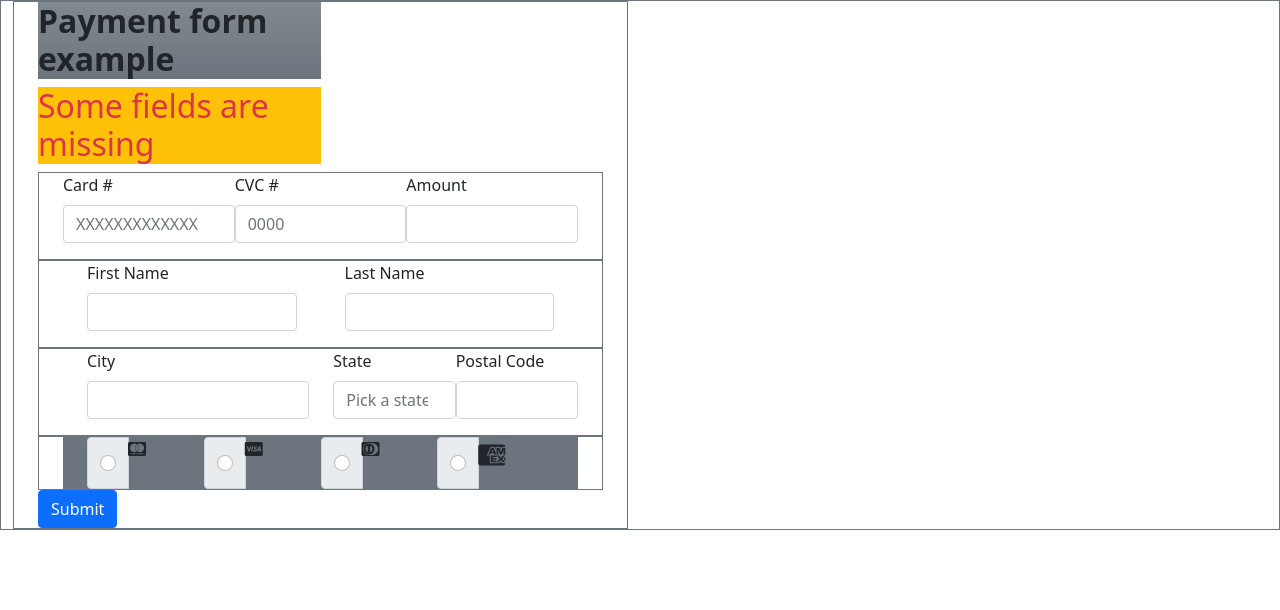
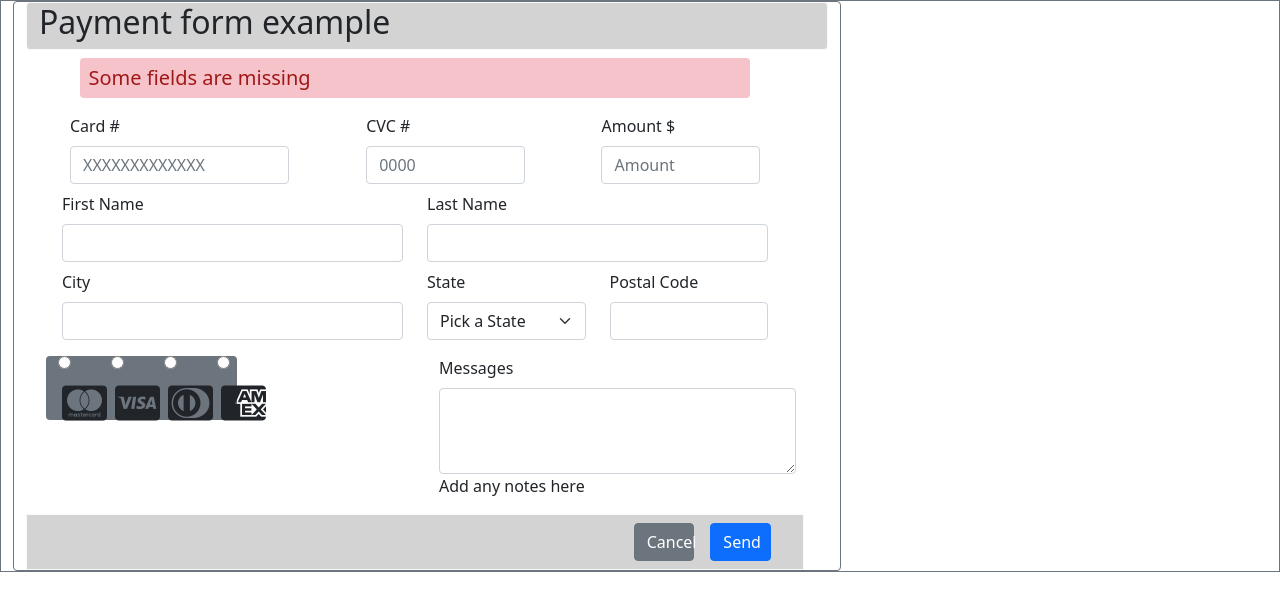
Before and after one commit to 4GeeksAcademy/omararcx-forms, a plain HTML site: page index.html in a window 1280 px wide. Drawn offline with nearby package versions, Linux system fonts and the light colour scheme.

Commit message:
second commit

```diff
--- a/index.html
+++ b/index.html
@@ -5,88 +5,94 @@
     <meta name="viewport" content="width=device-width, initial-scale=1.0">
     <script src="https://kit.fontawesome.com/a3eca10935.js" crossorigin="anonymous"></script>
     <link href="https://cdn.jsdelivr.net/npm/bootstrap@5.0.2/dist/css/bootstrap.min.css" rel="stylesheet" integrity="sha384-EVSTQN3/azprG1Anm3QDgpJLIm9Nao0Yz1ztcQTwFspd3yD65VohhpuuCOmLASjC" crossorigin="anonymous">
+    <link rel="stylesheet" href="styles.css">
     <title>Document</title>
 </head>
 <body>
     <div class="container-fluid border border-secondary">
-        <div class="row ">
-            <div class="col-6">
-                <form class="container border border-secondary">
-                    <div class="col-6 bg-secondary bg-gradient">
-                        <h2><strong>Payment form example </strong></h2>
+        <div class="row">
+            <div class="col-8">
+                <form class="container border border-secondary rounded">
+                    <div class="row border border-light rounded" id="lightbg">
+                        <h2>Payment form example</h2>
                     </div>
-                    <div class="col-6 bg-warning">
-                        <h2 class="text-danger">Some fields are missing</h2>
+                    <div class="row container d-flex justify-content-center">
+                            <h5 class="col-11 p-2 m-2 rounded" id="lightwarning"> Some fields are missing</h5>
                         </div>
-                    <div class="container-fluid d-flex justify-content-between border border-secondary">
-                        <div class="mb-3">
+                        <div class="row container-fluid d-flex justify-content-between">
+                            <div class="col-4 m-2 ">
                                 <label for="card#" class="form-label">Card #</label>
                                 <input type="text" placeholder="XXXXXXXXXXXXX" class="form-control" id="card#">
                             </div>
-                        <div class="mb-3">
+                            <div class="col-3 m-2">
                                 <label for="CVC" class="form-label">CVC #</label>
                                 <input type="text" placeholder="0000" class="form-control" id="CVC">
                             </div>
-                        <div class="mb-3" >
+                            <div class="col-3 m-2">
                                 <label for="amount" class="form-label">Amount</label>
-                            <input type="text" class="form-control" id="amount" >
+                                <span> <label for="amount"> $ </label><input type="text" placeholder="Amount" class="form-control" id="amount"> </span>
                             </div>
                         </div>
-                    <div class="container-fluid d-flex justify-content-between border border-secondary">
-                        <div class="mb-3 container-fluid">
+                        <div class="row container-fluid d-flex justify-content-between mb-2">
+                            <div class="col-6 container-fluid">
                                 <label for="name" class="form-label">First Name</label>
                                 <input type="name" class="form-control" id="name">
                             </div>
-                        <div class="mb-3 container-fluid">
+                            <div class="col-6 container-fluid">
                                 <label for="lastName" class="form-label">Last Name</label>
                                 <input type="name" class="form-control" id="lastName">
                             </div>
                         </div>
-                    <div class="container-fluid d-flex justify-content-between border border-secondary">
-                        <div class="mb-3 container-fluid">
+                        <div class="row container-fluid justify-content-between mb-3">
+                            <div class="col-6">
                                 <label for="city" class="form-label">City</label>
                                 <input type="Text" class="form-control" id="city">
                             </div>
-                        <div class="mb-3">
-                            <label for="State" class="form-label">State</label>
-                            <input type="number" placeholder="Pick a state" class="form-control" id="State">
+                            <div class="col-3">
+                                    <label for="inputState" class="form-label">State</label>
+                                    <select id="inputState" class="form-select">
+                                    <option selected>Pick a State</option>
+                                    <option>Antioquia</option>
+                                    <option>Amazonas</option>
+                                    <option>Santander</option>
+                                    </select>
                             </div>
-                        <div class="mb-3">
+                            <div class="col-3">
                                 <label for="postalCode" class="form-label">Postal Code</label>
                                 <input type="text" class="form-control" id="postalCode">
                             </div>
                         </div>
-                    <div class="container-fluid d-flex justify-content-between border border-secondary">
-                        <div class="container-fluid d-flex bg-secondary">
-                            <div class="input-group">
-                                <div class="input-group-text">
-                                <input class="form-check-input mt-0" name="cardType" type="radio" value="" aria-label="Radio button for following text input">
+                        <div class="row justify-content-between align-items-start mx-2 mt-3">
+                            <div class="col-3  d-flex bg-secondary rounded" id="cards">
+                                <div class="input-group align-items-center">
+                                    <input type="radio" id="master" name="cardType" value="">
+                                    <label class="fs-1 m-1" for="master"><i class="fa-brands fa-cc-mastercard"></i></label>
                                 </div>
-                                <p><i class="fa-brands fa-cc-mastercard"></i></p>
+                                <div class="input-group align-items-center">
+                                    <input type="radio" id="master" name="cardType" value="">
+                                    <label class="fs-1 m-1" for="master"><i class="fa-brands fa-cc-visa"></i></label>
                                 </div>
-                            <div class="input-group">
-                                <div class="input-group-text">
-                                <input class="form-check-input mt-0" name="cardType"  type="radio" value="" aria-label="Radio button for following text input">
+                                <div class="input-group align-items-center">
+                                    <input type="radio" id="master" name="cardType" value="">
+                                    <label class="fs-1 m-1" for="master"><i class="fa-brands fa-cc-diners-club"></i></label>
                                 </div>
-                                <p><i class="fa-brands fa-cc-visa"></i></p>
+
+                                <div class="input-group align-items-center">
+                                    <input type="radio" id="master" name="cardType" value="">
+                                    <label class="fs-1 m-1" for="master"><i class="fa-brands fa-cc-amex"></i></label>
                                 </div>
-                            <div class="input-group">
-                                <div class="input-group-text">
-                                <input class="form-check-input mt-0" name="cardType" type="radio" value="" aria-label="Radio button for following text input">
                             </div>
-                                <p><i class="fa-brands fa-cc-diners-club"></i></p>
-                            </div>
-                            <div class="input-group">
-                                <div class="input-group-text">
-                                <input class="form-check-input mt-0" name="cardType" type="radio" value="" aria-label="Radio button for following text input">
-                                </div>
-                                <p class="fs-4"><i class="fa-brands fa-cc-amex"></i></p>
-
+                            <div class="col-6">
+                                <label for="messages" class="form-label">Messages</label>
+                                <textarea class="form-control" id="messages" rows="3"></textarea>
+                                <p>Add any notes here</p>
                             </div>
                         </div>
 
+                    <div class="row container-fluid d-flex justify-content-end border border-light" id="lightbg">
+                        <button type="submit" class="col-1 btn btn-secondary m-2">Cancel</button>
+                        <button type="submit" class="col-1 btn btn-primary m-2">Send</button>
                     </div>
-                    <button type="submit" class="btn btn-primary">Submit</button>
                 </form>
             </div>
         </div>
--- /dev/null
+++ b/styles.css
@@ -0,0 +1,13 @@
+#lightbg {
+    background-color: lightgrey;
+}
+
+#lightwarning {
+    background-color: rgb(247, 195, 203);
+    font-weight: 400;
+    color: rgb(161, 24, 24);
+}
+
+#cards {
+    height: 4rem;
+}
```
Lines whose indentation alone changed are shown as unchanged.
